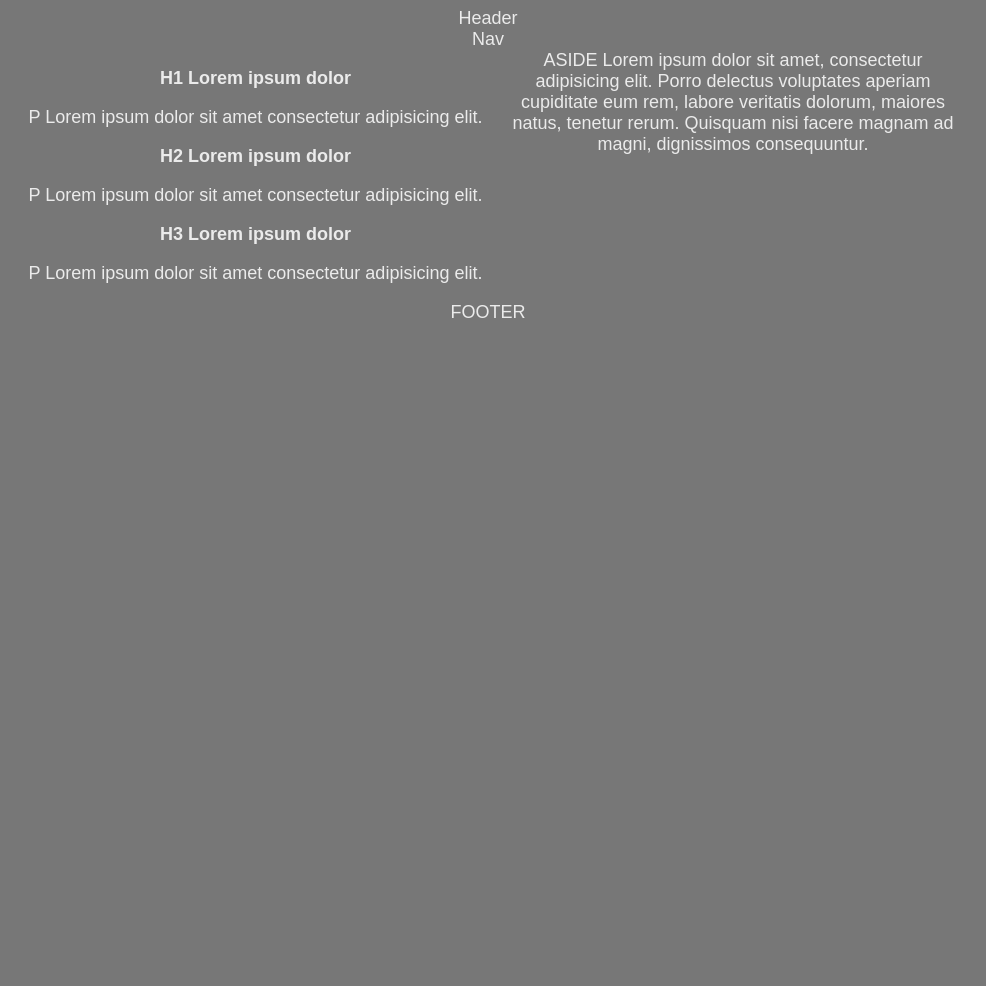
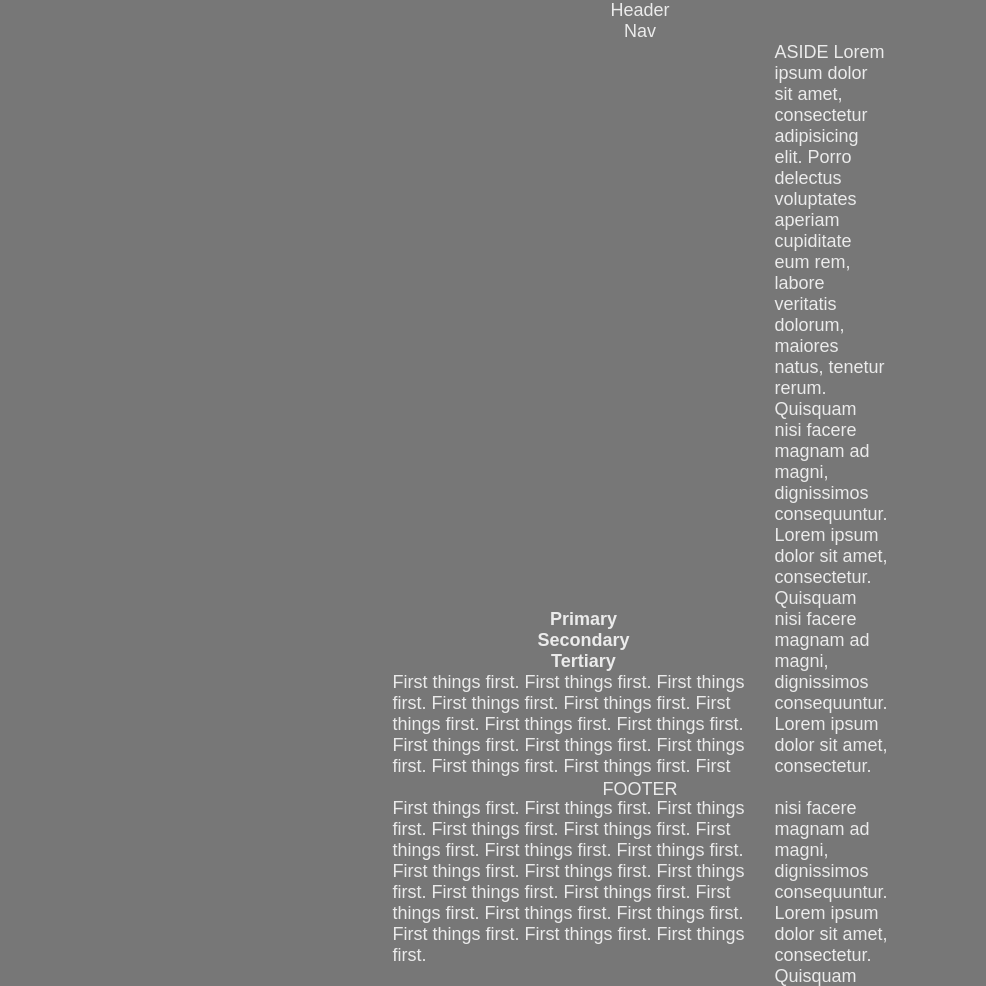
Before and after one commit to keith66fuller/HW-Wireframe, a plain HTML site: page index.html in a window 1280 px wide. Shown: the top 986 px of the page, without its empty margins (0-986 px from the left). Before the commit the page ends 800 px from the top, so only its background shows below. Drawn offline with Linux system fonts and the light colour scheme.

Commit message:
Done for today.  hw on a sunday.

```diff
--- a/index.html
+++ b/index.html
@@ -14,39 +14,31 @@
         Nav
     </nav>
 
-    <div>
     <section>
         <article>
             <h1>
-                    H1 Lorem ipsum dolor
+                Primary
             </h1>
-                    <p>
-                            P Lorem ipsum dolor sit amet consectetur adipisicing elit.
-                    </p>
 
             <h2>
-                    H2 Lorem ipsum dolor
+                Secondary
             </h2>
-                    <p>
-                        P Lorem ipsum dolor sit amet consectetur adipisicing elit.
-                    </p>
 
             <h3>
-                    H3 Lorem ipsum dolor
+                Tertiary
             </h3>
+
             <p>
-                        P Lorem ipsum dolor sit amet consectetur adipisicing elit.
+                First things first.  First things first.  First things first.  First things first.  First things first.  First things first.  First things first.  First things first.  First things first.  First things first.  First things first.  First things first.  First things first.  First things first.  First things first.  First things first.  First things first.  First things first.  First things first.  First things first.  First things first.  First things first.  First things first.  First things first.  First things first.  First things first.  First things first.  First things first.  First things first.  First things first.  First things first.  First things first.  First things first.  First things first.  First things first.
             </p>
 
 
         </article>
 
+        <aside>
+            ASIDE Lorem ipsum dolor sit amet, consectetur adipisicing elit. Porro delectus voluptates aperiam cupiditate eum rem, labore veritatis dolorum, maiores natus, tenetur rerum. Quisquam nisi facere magnam ad magni, dignissimos consequuntur.  Lorem ipsum dolor sit amet, consectetur. Quisquam nisi facere magnam ad magni, dignissimos consequuntur.  Lorem ipsum dolor sit amet, consectetur. Quisquam nisi facere magnam ad magni, dignissimos consequuntur.  Lorem ipsum dolor sit amet, consectetur. Quisquam nisi facere magnam ad magni, dignissimos consequuntur.  Lorem ipsum dolor sit amet, consectetur. Quisquam nisi facere magnam ad magni, dignissimos consequuntur.  Lorem ipsum dolor sit amet, consectetur. Quisquam nisi facere magnam ad magni, dignissimos consequuntur.  Lorem ipsum dolor sit amet, consectetur
+        </aside>
     </section>
-
-        <aside>
-            ASIDE Lorem ipsum dolor sit amet, consectetur adipisicing elit. Porro delectus voluptates aperiam cupiditate eum rem, labore veritatis dolorum, maiores natus, tenetur rerum. Quisquam nisi facere magnam ad magni, dignissimos consequuntur.
-        </aside>
-    </div>
 
     <footer>
         FOOTER
--- a/style.css
+++ b/style.css
@@ -1,21 +1,22 @@
 * {
-    text-align: center;
+    box-sizing: border-box;
+    text-align: left;
     background: #777;
     color: #ebebeb;
     font-family: 'Arial', 'Helvetica Neue', Helvetica, sans-serif;
     font-size: 18px;
-}
-aside {
-    vertical-align: middle;
-    width: 460px;
-}
-header {
-
+    margin: auto;
 }
 
-div {
-    display: flex;
-    flex-direction: row;
+header {
+    text-align: center;
+}
+
+.clear {
+    text-align: center;
+}
+nav {
+    text-align: center;
 }
 
 body {
@@ -23,5 +24,45 @@ body {
 }
 
 section {
+    display: flex;
+    flex-direction: row;
     width: 495px;
 }
+article {
+    display: flex;
+    flex-direction: column;
+    align-content: space-between;
+}
+
+aside {
+    vertical-align: middle;
+    width: 465px;
+}
+
+h1 {
+    margin: 20;
+}
+
+h2 {
+    margin: 20;
+}
+
+h3 {
+    margin: 20;
+}
+
+p {
+
+}
+
+
+
+
+
+footer {
+    text-align: center;
+    position: fixed;
+    bottom: 0;
+    left: 0;
+    right: 0;
+}
```
Lines whose indentation alone changed are shown as unchanged.
